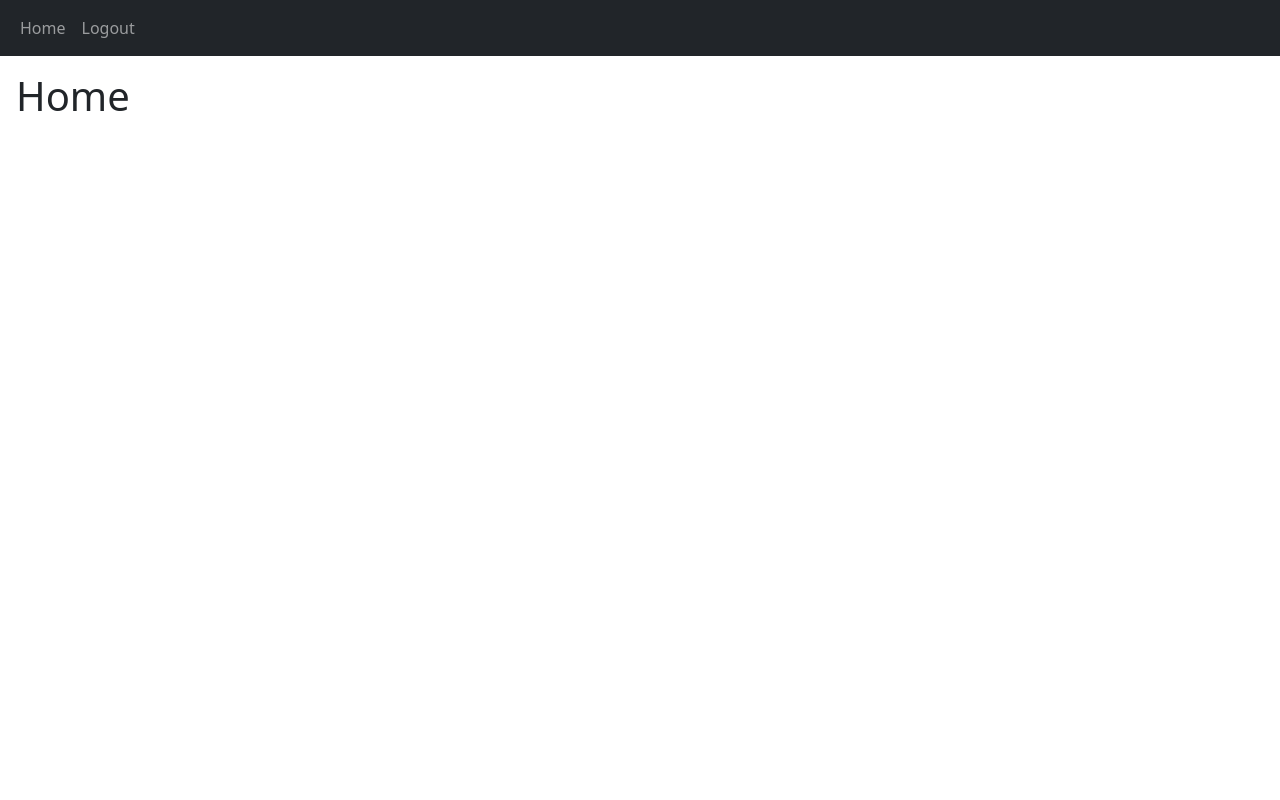
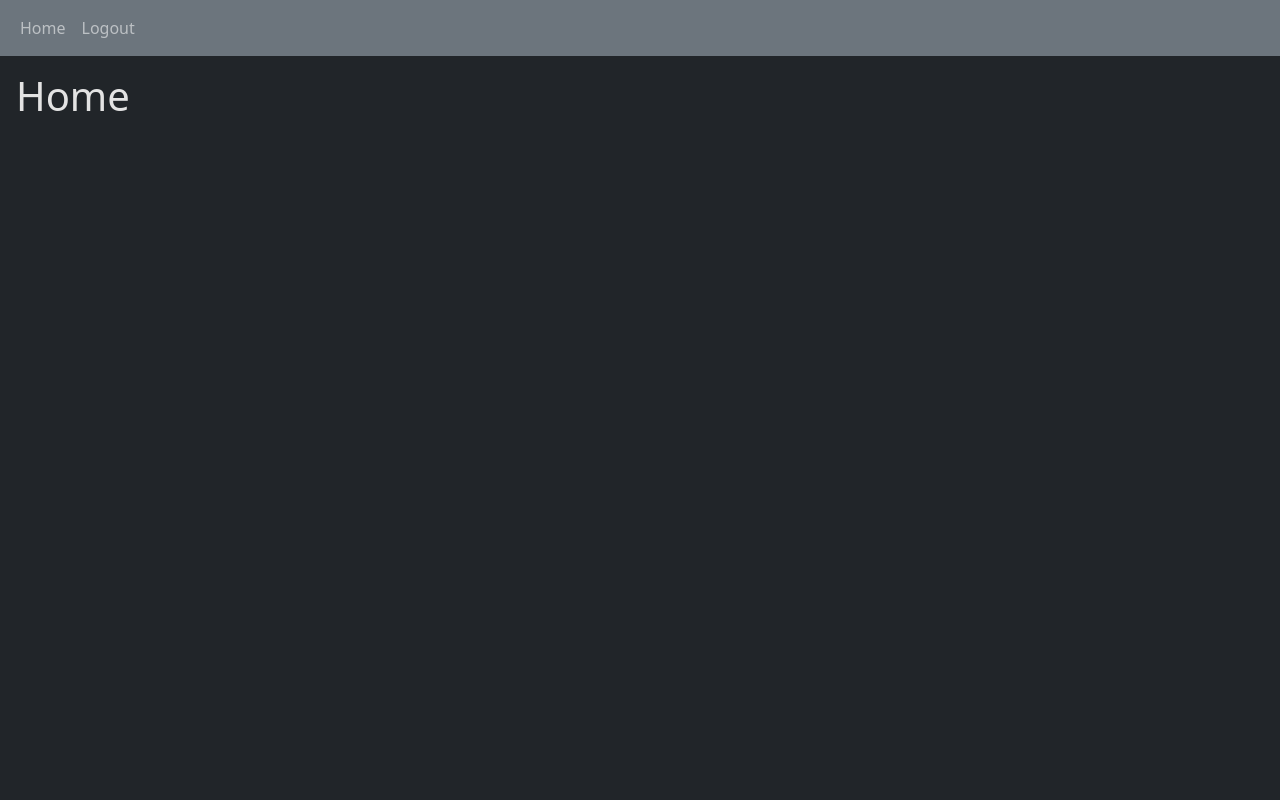
Before and after one commit to samuel-peter-chowdhury/PokemonDraftSite, a Django app: page / in a window 1280 px wide. Run offline with Django 5.2, Linux system fonts and the light colour scheme; the visitor is signed in with stand-in values (Sample User, id 1); parts of the project's set-up code (start-up, migrations or seed data) failed here and were passed over; some libraries are stand-ins or nearby versions.

Commit message:
Minor UI changes

```diff
--- a/core/static/css/style.css
+++ b/core/static/css/style.css
@@ -1,6 +1,4 @@
 :root {
-    --dark-grey: #202124;
-    --light-grey: #3c3c3c;
     --font-color: #e3e3e3;
 }
 
@@ -12,8 +10,6 @@
 
 body {
     min-height: 100vh;
-    background-color: var(--dark-grey);
-    color: var(--font-color);
 }
 
 nav {
@@ -25,6 +21,7 @@ nav {
 
 main {
     padding: 1rem;
+    color: var(--font-color) !important;
 }
 
 form {
--- a/core/templates/layout.html
+++ b/core/templates/layout.html
@@ -15,8 +15,8 @@
     {% bootstrap_css %}
     {% bootstrap_javascript %}
 </head>
-<body>
-    <nav class="navbar navbar-expand-sm bg-dark navbar-dark">
+<body class="bg-dark">
+    <nav class="navbar navbar-expand-sm bg-secondary navbar-dark">
         <div class="container-fluid">
             <ul class="navbar-nav">
                 {% if user.is_authenticated %}
```
